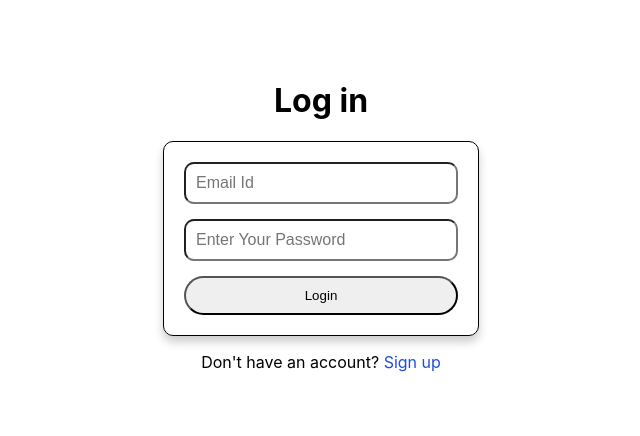
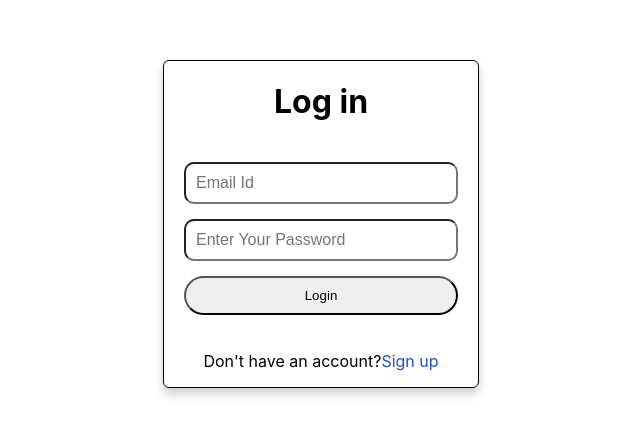
Before and after one commit to adarshhh25/Eventra, a React (Create React App) app in the folder frontend/: page / in a window 1280 px wide. Shown: the part 176-612 px from the top of the page, without its empty margins (319-959 px from the left). Built offline with nearby package versions, Linux system fonts and the light colour scheme.

Commit message:
Changes in UI

```diff
--- a/frontend/src/App.js
+++ b/frontend/src/App.js
@@ -10,7 +10,7 @@ function App() {
       <Routes>
          <Route path="/" element={<Login/>}/>
          <Route path="/signup" element={<Signup/>}/>
-         <Route path="/Detailform" element={<Detailform/>}/>
+         <Route path="/Detailform/:role" element={<Detailform/>}/>
       </Routes>
     </BrowserRouter>
   );
--- a/frontend/src/components/Auth/Detailform.jsx
+++ b/frontend/src/components/Auth/Detailform.jsx
@@ -1,9 +1,21 @@
-import React from 'react'
+import React from 'react';
+import { useParams } from 'react-router-dom';
 
-function Detailform() {
+
+function Detailform(props) {
+  const { role } = useParams();
   return (
     <div>
-      Hello
+      <div className="detail-form">
+            <h1>{role === "candidate" ? (<p>Sign up as candidate</p>) : (<p>Sign up as host</p>)}</h1>
+            <label htmlFor="firstName">First Name<span className="required">*</span></label>
+              <input
+                type="text"
+                id="firstName"
+                name="firstName"
+                placeholder="First Name"
+              />
+      </div>
     </div>
   )
 }
--- a/frontend/src/components/Auth/Login.jsx
+++ b/frontend/src/components/Auth/Login.jsx
@@ -4,7 +4,8 @@ import {Link} from "react-router-dom";
 const Login = () => {
   return (
     <div className="center">
-      <h1>Log in</h1>
+      <div className="outline">
+      <h1 className='center-text'>Log in</h1>
         <form className='login-form'>
             <input
             type='email'
@@ -18,10 +19,11 @@ const Login = () => {
             />
             <button>Login</button>
         </form>
-      <p className="signup-message">
+      <p className="center-text">
           Don't have an account?
-          <Link to="/signup" className='no-underline'> Sign up</Link>
+          <Link to="/signup" className='no-underline'>Sign up</Link>
       </p>
+      </div>
     </div>
   )
 }
--- a/frontend/src/components/Auth/RoleCard.jsx
+++ b/frontend/src/components/Auth/RoleCard.jsx
@@ -4,16 +4,22 @@ import { RiUserSearchLine } from "react-icons/ri";
 
 function RoleCard(props) {
   const isCandidate = props.role === "candidate";
+  const isSelected = props.selectedRole === props.role;
 
   const cardStyle = {
-    backgroundColor: isCandidate ? '#ffefb7ff' : '#a9d0ffff'
-  }
+    backgroundColor: isCandidate ? '#ffefb7ff' : '#a9d0ffff',
+    border: isSelected
+      ? (isCandidate ? '3px solid #735903' : '3px solid #4b99f9')
+      : 'none',
+    cursor: 'pointer',
+  };
 
   return (
     <div
       className='rolecard'
       style={cardStyle}
-      onClick={() => props.onSelect(props.role)}>
+      onClick={() => props.onSelect(props.role)}
+    >
       <div className="icons">
         {isCandidate ? (
           <MdGroups size={38} color="#8c6d00" />
--- a/frontend/src/components/Auth/Signup.jsx
+++ b/frontend/src/components/Auth/Signup.jsx
@@ -11,7 +11,7 @@ const Signup = () => {
   };
 
   const handleNext = () => {
-    navigate("/Detailform")
+    navigate(`/Detailform/${selected}`)
   }
 
   return (
@@ -22,10 +22,12 @@ const Signup = () => {
                  <RoleCard
                   role="candidate"
                   onSelect={handleSelect}
+                  selectedRole={selected}
                  />
                  <RoleCard
                   role="host"
                   onSelect={handleSelect}
+                  selectedRole={selected}
                  />
                   <div className="already-account">
                     <p>
--- a/frontend/src/styles.css
+++ b/frontend/src/styles.css
@@ -6,14 +6,24 @@
   align-items: center;
 }
 
+.outline {
+    border: 1px solid black;
+    border-radius: 6px;
+    box-shadow: 0 6px 10px rgba(0, 0, 0, 0.2);
+
+}
+
+.center-text {
+  display: flex;
+  justify-content: center;
+}
+
 .login-form {
   display: flex;
   flex-direction: column;
   gap: 15px;
   padding: 20px;
-  border: 1px solid black;
   border-radius: 10px;
-  box-shadow: 0 6px 10px rgba(0, 0, 0, 0.2); /* x, y, blur, color */
 }
 
 .login-form input {
@@ -29,8 +39,7 @@
 }
 
 .login-form button:active {
-    background-color: #0073E6
-;
+    background-color: #0073E6;
 }
 
 .no-underline {
```
